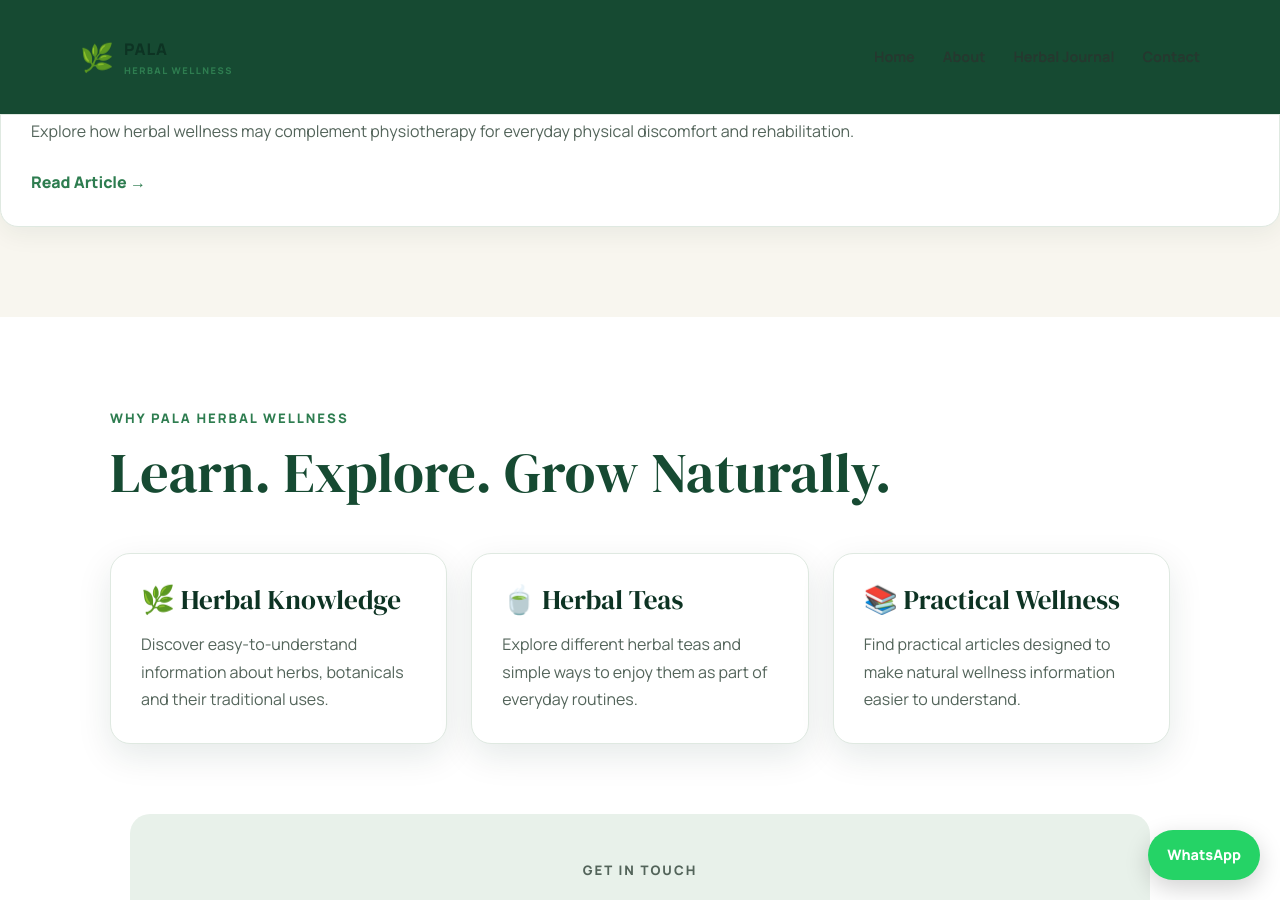
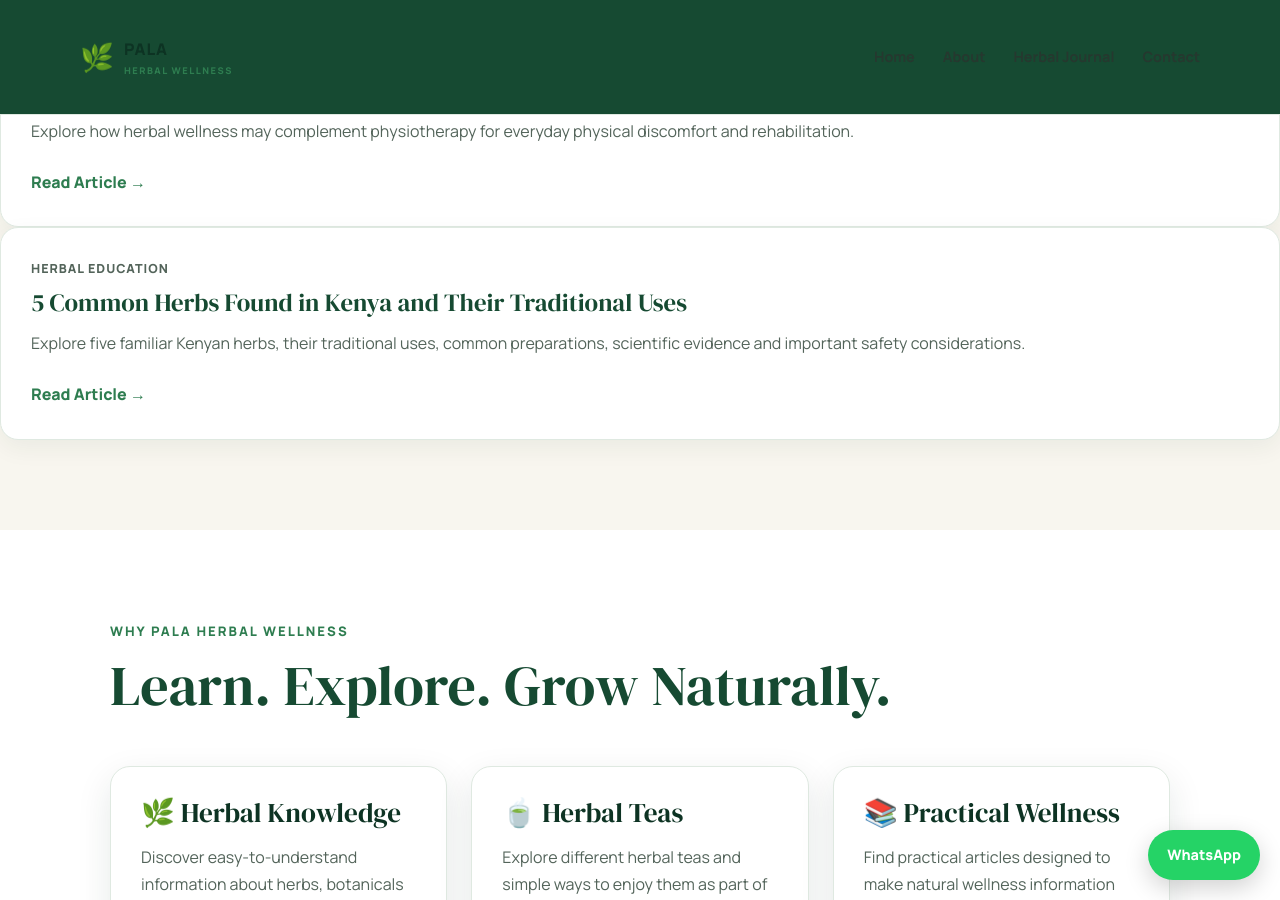
Before and after one commit to mzaeonly-maker/pala-herbal-wellness.github.io, a Jekyll site: the page built from index.html, in a window 1280 px wide and 900 px high, scrolled down 2530 px. Built offline with Jekyll 4.4.1, drawn with Linux system fonts in a browser that asks for light colours.

Commit message:
Update index.html

```diff
--- a/index.html
+++ b/index.html
@@ -111,6 +111,21 @@ title: Pala Herbal Wellness
   </p>
   <a href="2026/10/05/physiotherapy-and-herbal-remedies/">Read Article →</a>
 </article>
+  <article class="journal-card">
+  <p class="card-category">Herbal Education</p>
+
+  <h3>5 Common Herbs Found in Kenya and Their Traditional Uses</h3>
+
+  <p>
+    Explore five familiar Kenyan herbs, their traditional uses,
+    common preparations, scientific evidence and important safety
+    considerations.
+  </p>
+
+  <a href="/2026/10/06/five-common-herbs-found-in-kenya/">
+    Read Article →
+  </a>
+</article>
 </section> <section class="section">
   <div class="section-inner">
     <p class="eyebrow">WHY PALA HERBAL WELLNESS</p>
```
